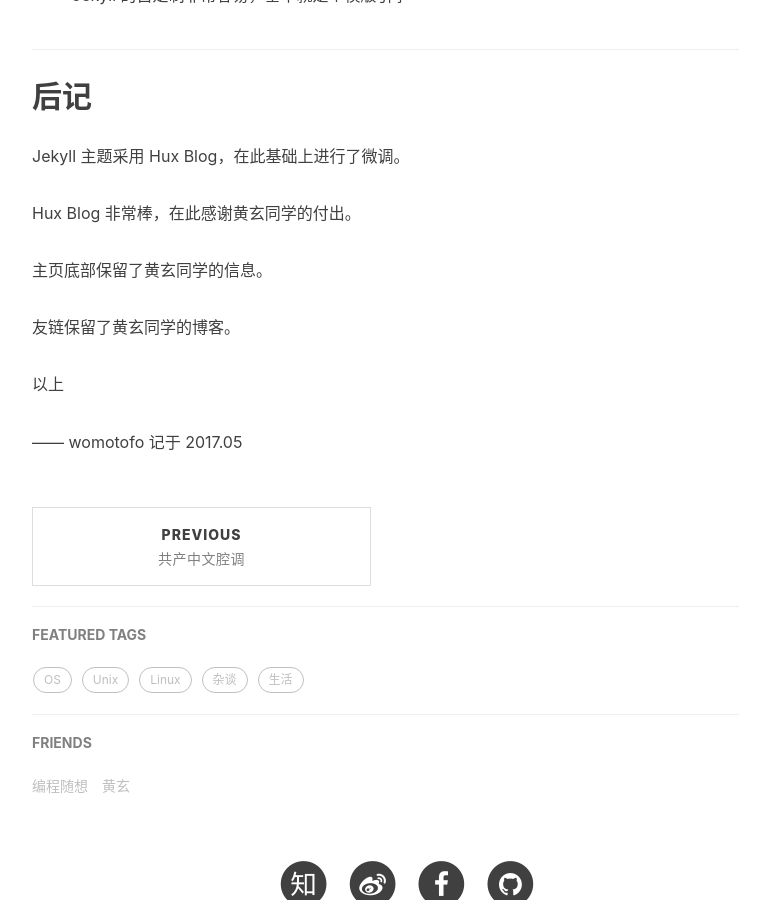
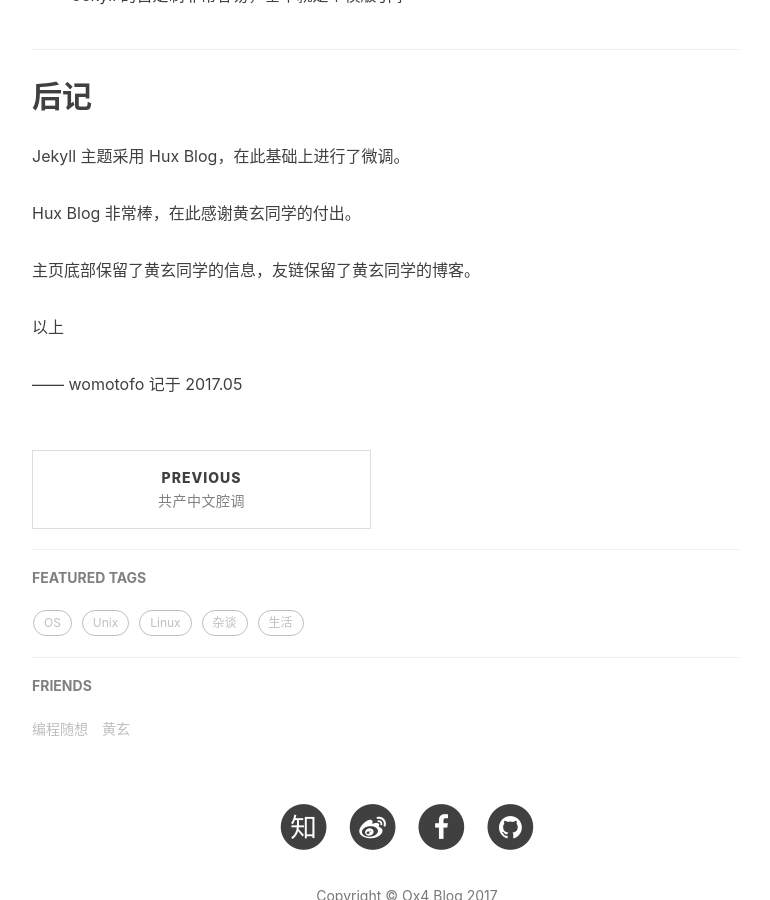
Before and after one commit to wanghesinu/wanghesinu.github.io, a Jekyll site: the page built from _posts/2017-05-19-hello-world.markdown, in a window 1280 px wide and 900 px high, scrolled down 1634 px. Shown: the whole window, without its empty margins (233-1003 px from the left). Built offline with Jekyll 4.4.1, drawn with Linux system fonts in a browser that asks for light colours; nearby versions of some CDN libraries; comment, search, counter and statistics services are not loaded.

```diff
--- a/_posts/2017-05-19-gongchan.markdown
+++ b/_posts/2017-05-19-gongchan.markdown
@@ -10,6 +10,7 @@
 
 ---
 
+## 共产中文强调（知乎原文已和谐，来源不可考证。）
 
 9月21日上午，阳光明媚，鲜花斗艳。帕洛阿尔托苹果店里欢声笑语，人头攒动。苹果公司首席执行官蒂姆·库克先生在店长欧阳猛南陪同下，不远千米，深入到一线店面，为那里的员工带去节曰的问候和良好的祝愿。
 
--- a/_posts/2017-05-19-hello-world.markdown
+++ b/_posts/2017-05-19-hello-world.markdown
@@ -56,9 +56,7 @@
 
 Hux Blog 非常棒，在此感谢黄玄同学的付出。
 
-主页底部保留了黄玄同学的信息。
-
-友链保留了黄玄同学的博客。
+主页底部保留了黄玄同学的信息，友链保留了黄玄同学的博客。
 
 以上
 
```
